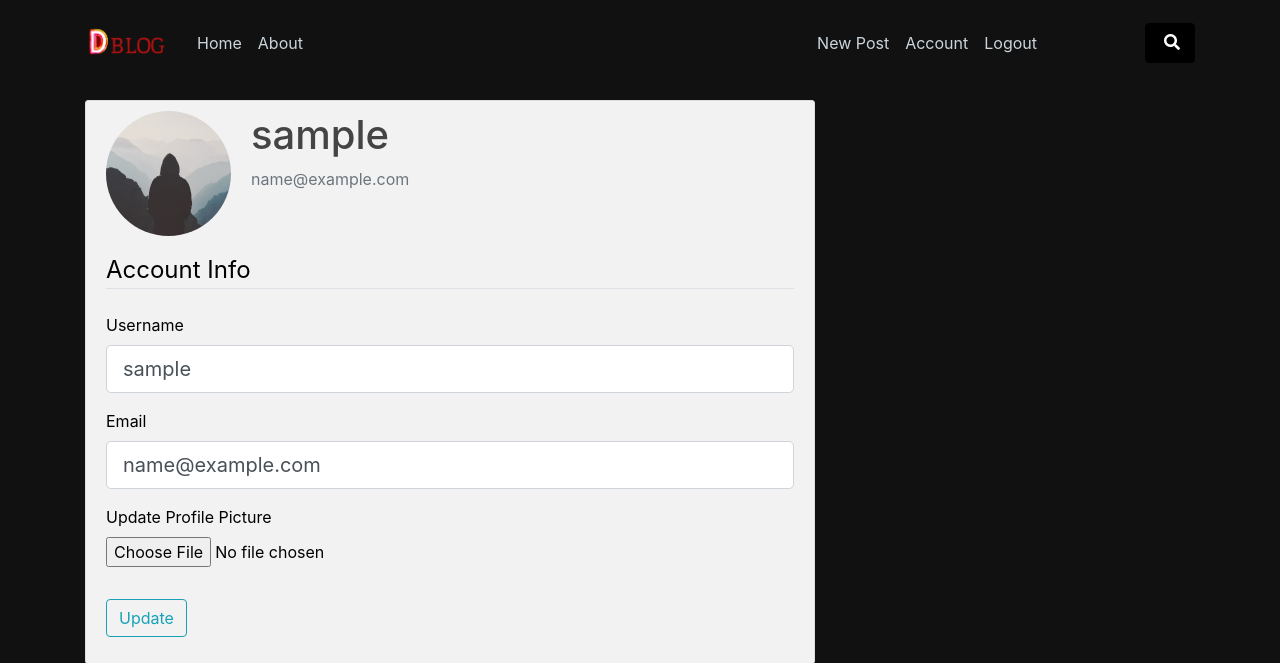
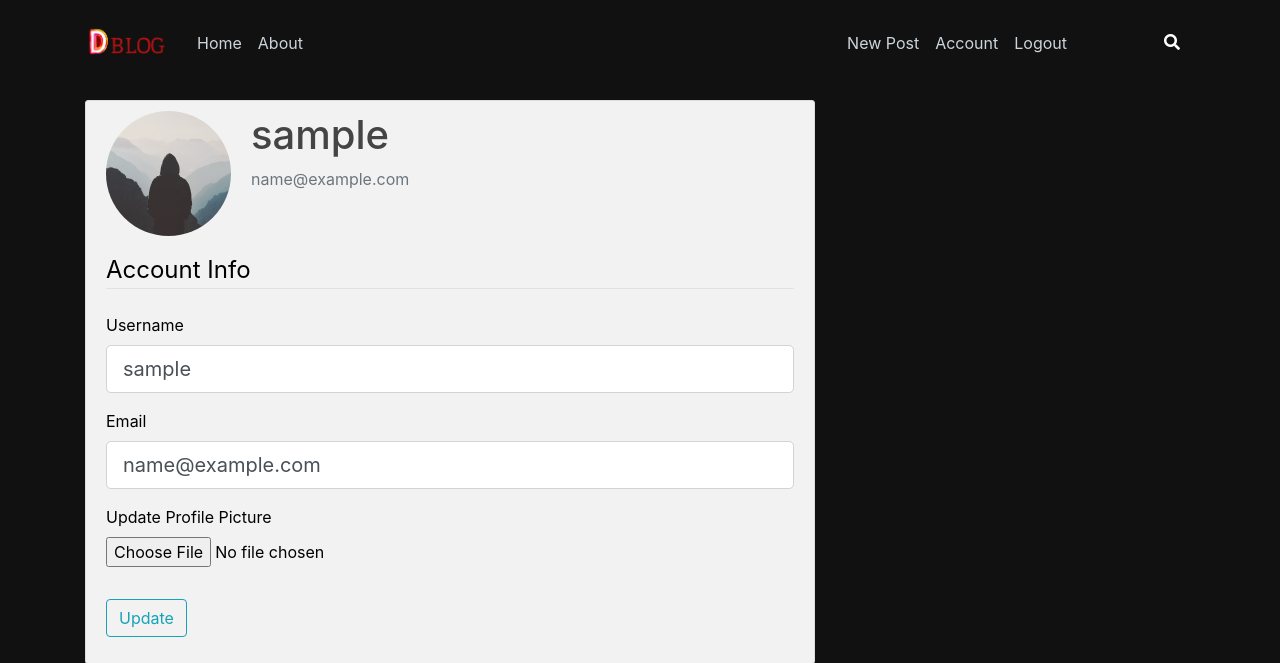
Before and after one commit to B-toxin/DBlog, a Flask app: page /account in a window 1280 px wide. Shown: the top 663 px of the page. Run offline with Flask 3, Linux system fonts and the light colour scheme; the visitor is signed in with stand-in values (Sample User, id 1); some libraries are stand-ins or nearby versions.

Commit message:
Update search.css

```diff
--- a/FlaskBlog/static/search.css
+++ b/FlaskBlog/static/search.css
@@ -1,14 +1,14 @@
 .search {
     display: inline-flex;
     align-items: center;
-    background-color: #000; /* Background color changed to black */
+    background-color: #111111; /* Background color changed to black */
     color: #000; /* Text color changed to black */
     padding: 7px;
     border-radius: 4px;
     height: 40px;
     margin-top: 15px;
-    margin-left: 100px;
-    border: 1px solid #000; /* Border color changed to black */
+    margin-left: 70px;
+    border: 1px solid #111111; /* Border color changed to black */
 }
 
 .search :is(input, button) {
```
